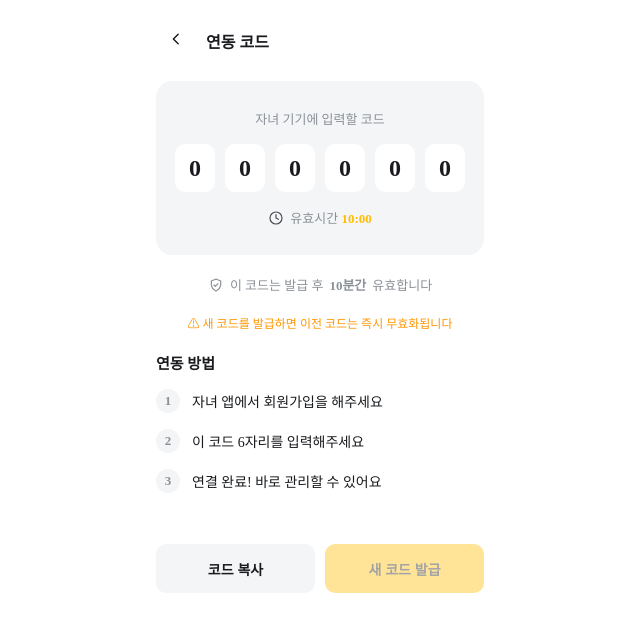
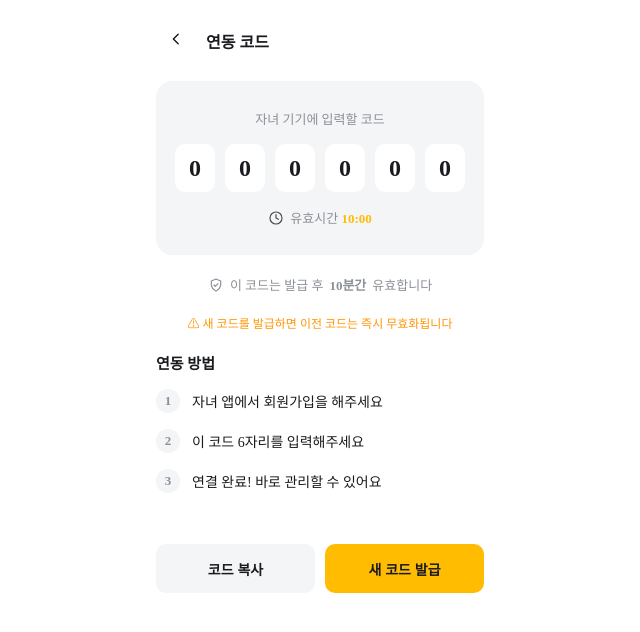
Before and after one commit to KB-PJT-CLASS22-TEAM4/TeenyMoney-FrontEnd, a Vue app in the folder frontend/: page /parents/linkcode in a window 1280 px wide. Shown: the top 632 px of the page, without its empty margins (320-960 px from the left). Built offline with nearby package versions, Linux system fonts and the light colour scheme; no server answers.

Commit message:
fix : 화면 이동 ,로직 전반적인 수정

```diff
--- a/frontend/src/pages/Parents/LinkCode.vue
+++ b/frontend/src/pages/Parents/LinkCode.vue
@@ -64,7 +64,7 @@
           <!-- 만료 전이거나 요청 중이면 재발급 버튼 비활성화 -->
           <button
             class="btn btn-primary"
-            :disabled="!isExpired || isLoading"
+            :disabled="isLoading"
             @click="generateCode"
           >
             {{ isLoading ? '발급 중...' : '새 코드 발급' }}
--- a/frontend/src/pages/Parents/SendAllowance.vue
+++ b/frontend/src/pages/Parents/SendAllowance.vue
@@ -160,7 +160,7 @@ function handleSend() {
 
   // 송금 진행
   router.push({
-    path: '/parents/send/processing',
+    path: '/parents/sending-allowance',
     query: {
       amount: amount.value,
       childName: selectedChild.value.name,
```
